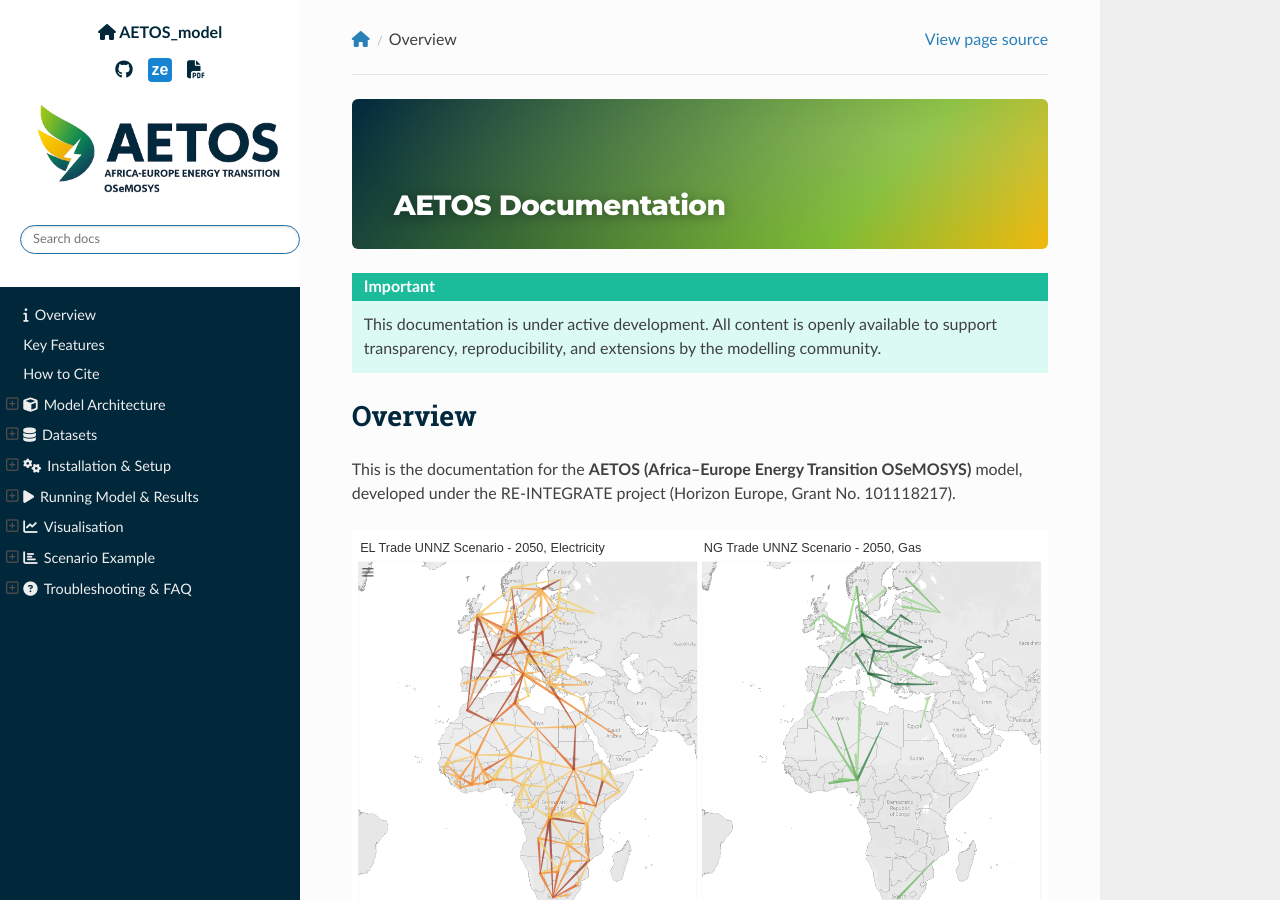
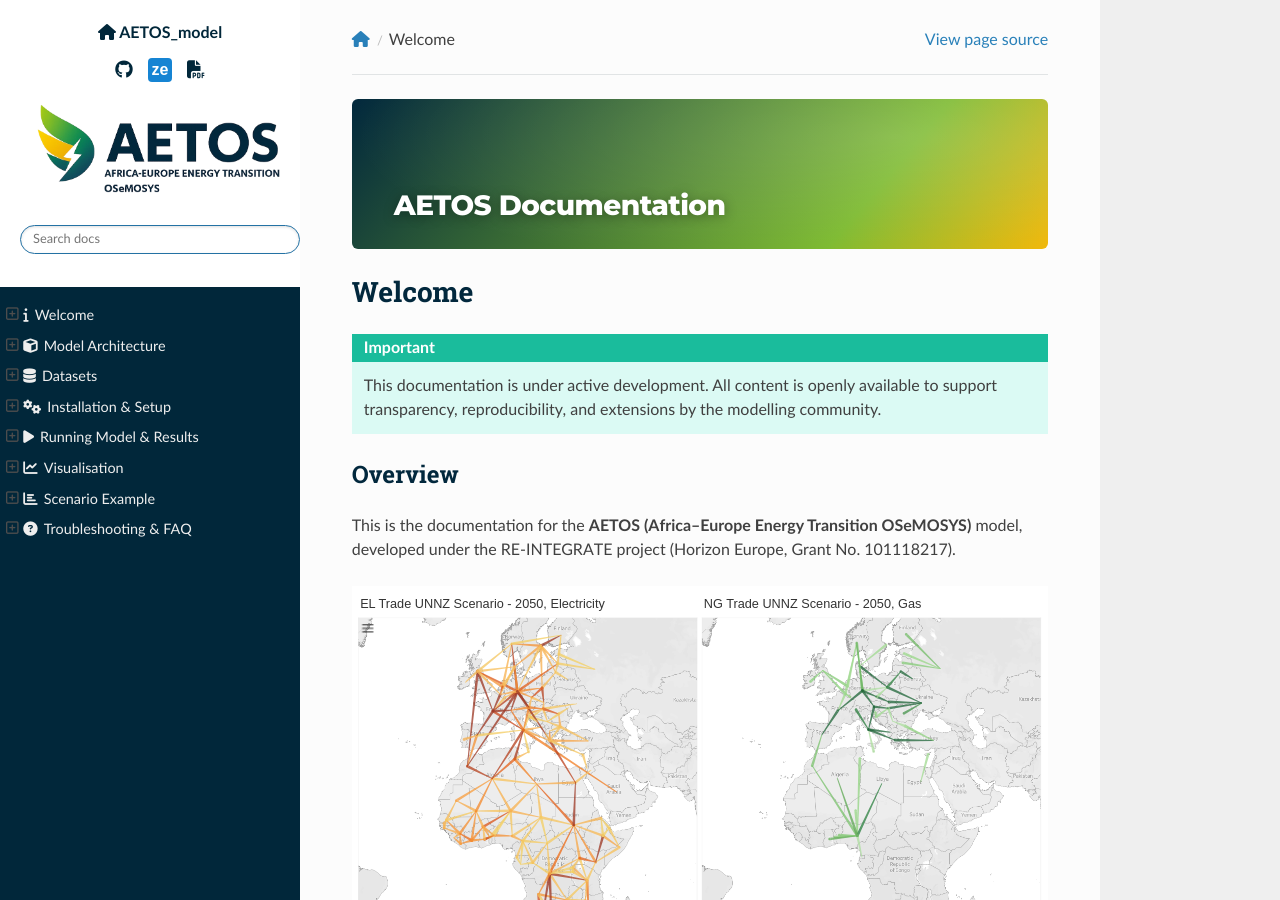
Before and after one commit to ekousoulos/AETOS_model, a Sphinx documentation site: the page built from docs/source/index.rst, in a window 1280 px wide and 900 px high. Built offline with Sphinx 7.4.7 and the Read the Docs theme 3.1.0, drawn with Linux system fonts in a browser that asks for light colours.

Commit message:
Update all

```diff
--- a/docs/source/1.introduction/index.rst
+++ b/docs/source/1.introduction/index.rst
@@ -1,12 +1,13 @@
-.. title:: Welcome to AETOS Documentation
-
 .. raw:: html
 
-   <iframe src="_static/aetos_banner.html"
+   <iframe src="../_static/aetos_banner.html"
            width="100%" height="150"
            style="border:none; display:block; margin:0 auto;"
            loading="lazy"></iframe>
    <div style="height:24px"></div>
+
+Welcome
+=======
 
 .. important::
 
@@ -16,7 +17,6 @@
 
 Overview
 --------
-
 
 This is the documentation for the **AETOS (Africa–Europe Energy Transition OSeMOSYS)** model,
 developed under the RE-INTEGRATE project (Horizon Europe, Grant No. 101118217).
--- a/docs/source/index.rst
+++ b/docs/source/index.rst
@@ -6,6 +6,8 @@
            loading="lazy"></iframe>
    <div style="height:24px"></div>
 
+Welcome
+=======
 
 .. important::
 
```
